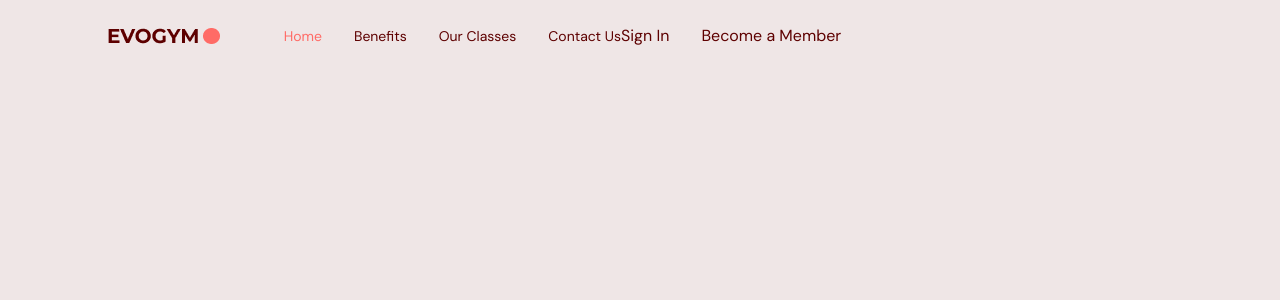
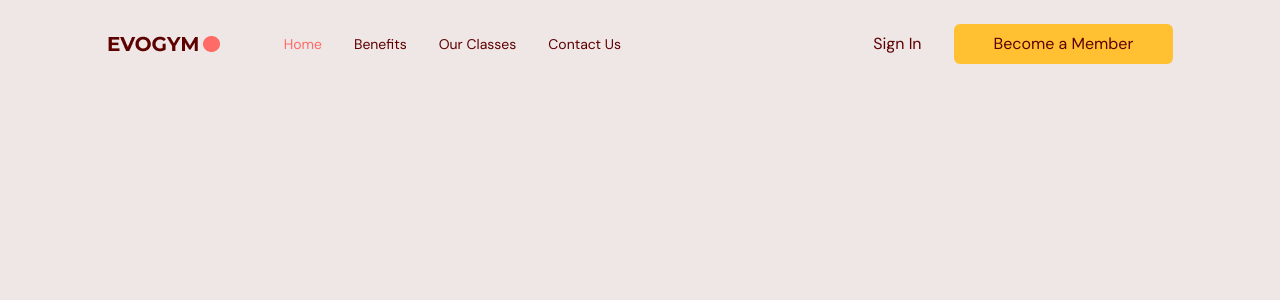
Before and after one commit to Defisto7/gym-typescript, a React (Vite) app: page / in a window 1280 px wide. Shown: the top 300 px of the page. Built offline with nearby package versions, Linux system fonts and the light colour scheme.

Commit message:
Master
add burger menu

```diff
--- a/src/App.tsx
+++ b/src/App.tsx
@@ -1,8 +1,12 @@
 import Navbar from "@/scenes/navbar";
-import { useState } from 'react';
+import { useState, useEffect } from 'react';
+import { SelectedPage } from "@/shared/types";
+
+
 
 function App() {
-  const [selectedPage, setSelectedPage] = useState<string>('home');
+  const [selectedPage, setSelectedPage] = useState<SelectedPage>(SelectedPage.Home);
+
 
   return (
     <div className="app bg-gray-50">
--- /dev/null
+++ b/src/hooks/useMediaQuery.ts
@@ -0,0 +1,19 @@
+import { useState, useEffect } from "react";
+
+const useMediaQuery = (query: string) => {
+  const [matches, setMatches] = useState(false);
+
+  useEffect(() => {
+    const media = window.matchMedia(query);
+    if (media.matches !== matches) {
+      setMatches(media.matches);
+    }
+    const listener = () => setMatches(media.matches);
+    window.addEventListener("resize", listener);
+    return () => window.removeEventListener("resize", listener);
+  }, [matches, query]);
+
+  return matches;
+};
+
+export default useMediaQuery;
--- a/src/scenes/navbar/Link.tsx
+++ b/src/scenes/navbar/Link.tsx
@@ -1,13 +1,14 @@
+import { SelectedPage } from "@/shared/types";
 import AnchorLink from "react-anchor-link-smooth-scroll";
 
 type Props = {
   page: string;
-  selectedPage: string;
-  setSelectedPage: (value: string) => void;
+  selectedPage: SelectedPage;
+  setSelectedPage: (value: SelectedPage) => void;
 };
 
 const Link = ({ page, selectedPage, setSelectedPage }: Props) => {
-  const lowerCasePage = page.toLowerCase().replace(/ /g, "");
+  const lowerCasePage = page.toLowerCase().replace(/ /g, "") as SelectedPage;
 
   return (
     <AnchorLink
--- a/src/scenes/navbar/index.tsx
+++ b/src/scenes/navbar/index.tsx
@@ -2,14 +2,19 @@
 import { Bars3Icon, XMarkIcon } from "@heroicons/react/24/solid";
 import Logo from "@/assets/Logo.png";
 import Link from "./Link";
+import { SelectedPage } from "@/shared/types";
+import useMediaQuery from "@/hooks/useMediaQuery";
+import ActionButton from "@/shared/ActionButton";
 
 type Props = {
-  selectedPage: string;
-  setSelectedPage: (value: string) => void;
+  selectedPage: SelectedPage;
+  setSelectedPage: (value: SelectedPage) => void;
 };
 
 const Navbar = ({ selectedPage, setSelectedPage }: Props) => {
-  const flexBetween = "flex items-center justify-be";
+  const flexBetween = "flex items-center justify-between";
+  const isAboveMediumScreens = useMediaQuery("(min-width: 1060px");
+  const [isMenuToggled, setIsMenuToggled] = useState<boolean>(false);
 
   return (
     <nav>
@@ -17,7 +22,8 @@
         <div className={`${flexBetween} mx-auto w-5/6`}>
           <div className={`${flexBetween} w-full gap-16`}>
             <img alt="logo" src={Logo} />
-            <div className={`${flexBetween} w-full`}>
+            {isAboveMediumScreens ?
+            (<div className={`${flexBetween} w-full`}>
               <div className={`${flexBetween} gap-8 text-sm`}>
                 <Link
                   page="Home"
@@ -42,12 +48,51 @@
               </div>
               <div className={`${flexBetween} gap-8`}>
                 <p>Sign In</p>
-                <p>Become a Member</p>
+                <ActionButton setSelectedPage={setSelectedPage}>Become a Member</ActionButton>
               </div>
-            </div>
+            </div>) : (
+              <button
+                className="rounded-full bg-secondary-500 p-2"
+                onClick={() => setIsMenuToggled(!isMenuToggled)}
+                >
+                <Bars3Icon  className="h-6 w-6 text-white"/>
+              </button>
+
+            )}
           </div>
         </div>
       </div>
+      {!isAboveMediumScreens && isMenuToggled && (
+        <div className="fixed right-0 bottom-0 z-40 h-full w-[300px] bg-primary-100 drop-shadow-xl">
+          <div className="flex justify-end p-12">
+            <button onClick={() => setIsMenuToggled(!isMenuToggled)}>
+              <XMarkIcon className="h-6 w-6 text-gray-400" />
+            </button>
+          </div>
+          <div className="ml-[33%] flex flex-col gap-10 text-2xl">
+                <Link
+                  page="Home"
+                  selectedPage={selectedPage}
+                  setSelectedPage={setSelectedPage}
+                />
+                <Link
+                  page="Benefits"
+                  selectedPage={selectedPage}
+                  setSelectedPage={setSelectedPage}
+                />
+                <Link
+                  page="Our Classes"
+                  selectedPage={selectedPage}
+                  setSelectedPage={setSelectedPage}
+                />
+                <Link
+                  page="Contact Us"
+                  selectedPage={selectedPage}
+                  setSelectedPage={setSelectedPage}
+                />
+              </div>
+        </div>
+      )}
     </nav>
   );
 };
--- /dev/null
+++ b/src/shared/ActionButton.tsx
@@ -0,0 +1,21 @@
+import AnchorLink from "react-anchor-link-smooth-scroll";
+import { SelectedPage } from "./types";
+
+type Props = {
+    children: React.ReactNode;
+    setSelectedPage : (value: SelectedPage) => void;
+};
+
+const ActionButton = ({ children, setSelectedPage }: Props) => {
+  return (
+  <AnchorLink
+    className="rounded-md bg-secondary-500 px-10 py-2 hover:bg-primary-500 hover:text-white"
+    onClick={() => setSelectedPage(SelectedPage.ContactUs)}
+    href={`#${SelectedPage.ContactUs}`}
+    >
+    {children}
+  </AnchorLink>
+  )
+};
+
+export default ActionButton;
--- /dev/null
+++ b/src/shared/types.ts
@@ -0,0 +1,6 @@
+export enum SelectedPage {
+    Home = "home",
+    Banefits = "benefits",
+    OurClasses = "ourclasses",
+    ContactUs = "contactus"
+  }
```
